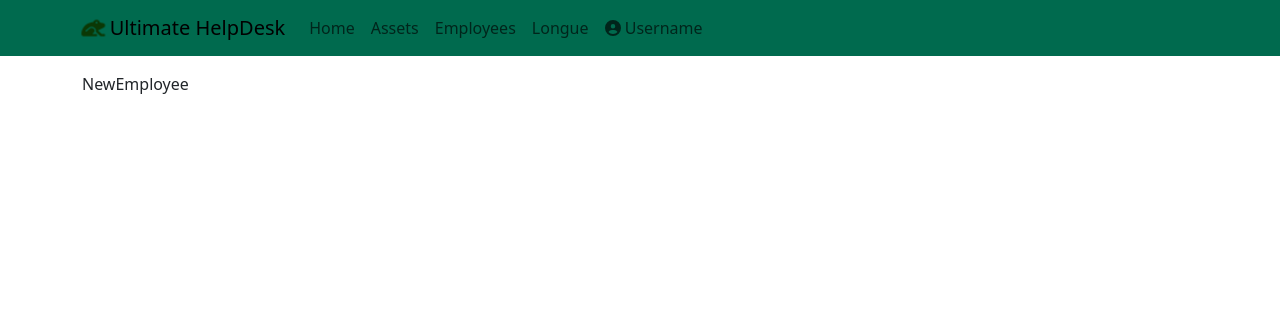
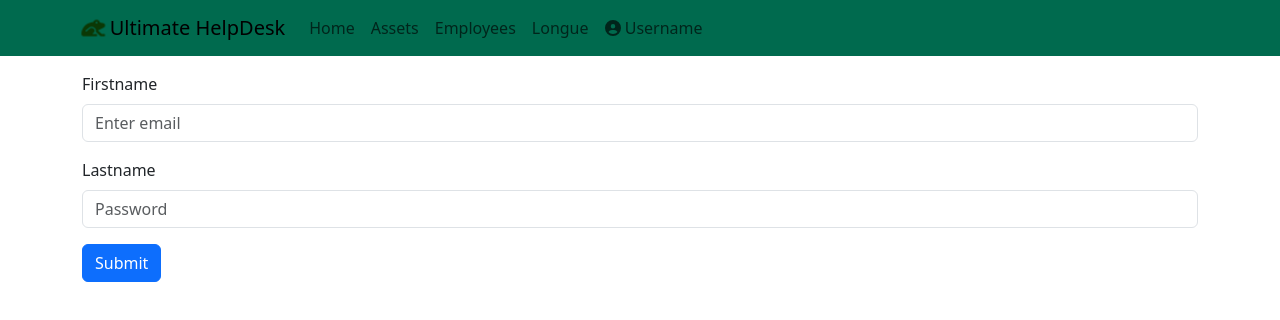
Before and after one commit to JerzyKu/ultimate-helpdesk, a React (Create React App) app in the folder client/: page /employees/new in a window 1280 px wide. Shown: the top 320 px of the page. Built offline with nearby package versions, Linux system fonts and the light colour scheme.

Commit message:
rebuldin new employee form

```diff
--- a/client/src/pages/NewEmployee.js
+++ b/client/src/pages/NewEmployee.js
@@ -1,7 +1,24 @@
 import React from 'react'
+
+import Button from 'react-bootstrap/Button';
+import Form from 'react-bootstrap/Form';
 
 export default function NewEmployee() {
   return (
-    <div>NewEmployee</div>
+    <Form>
+      <Form.Group className="mb-3">
+        <Form.Label>Firstname</Form.Label>
+        <Form.Control type="text" placeholder="Enter email" />
+      </Form.Group>
+
+      <Form.Group className="mb-3" controlId="formBasicPassword">
+        <Form.Label>Lastname</Form.Label>
+        <Form.Control type="password" placeholder="Password" />
+      </Form.Group>
+
+      <Button variant="primary" type="submit">
+        Submit
+      </Button>
+    </Form>
   )
 }
```
